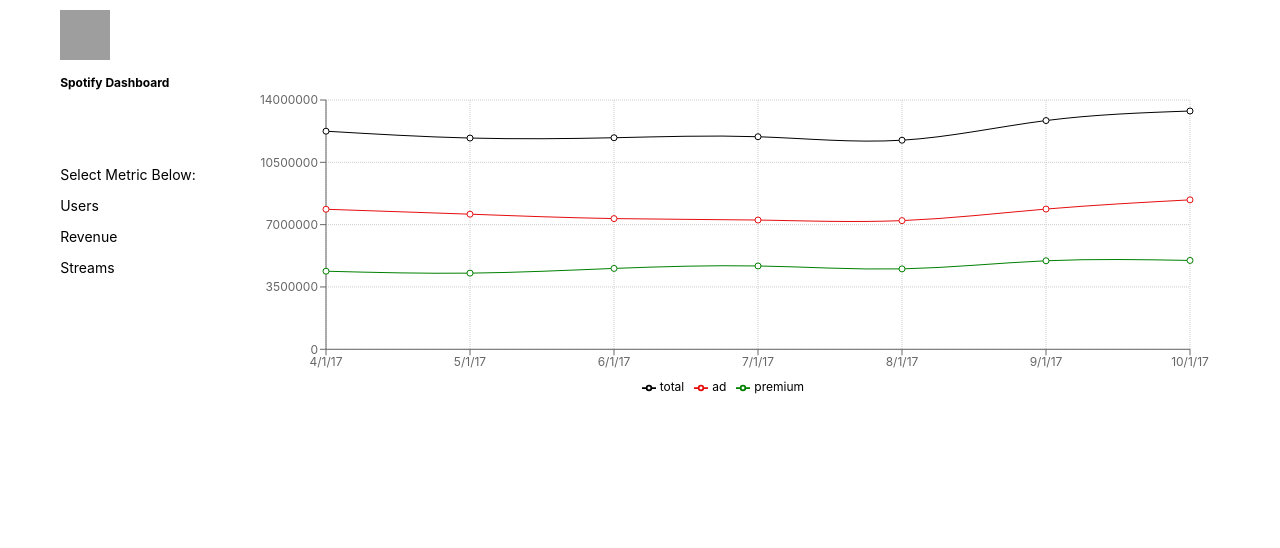
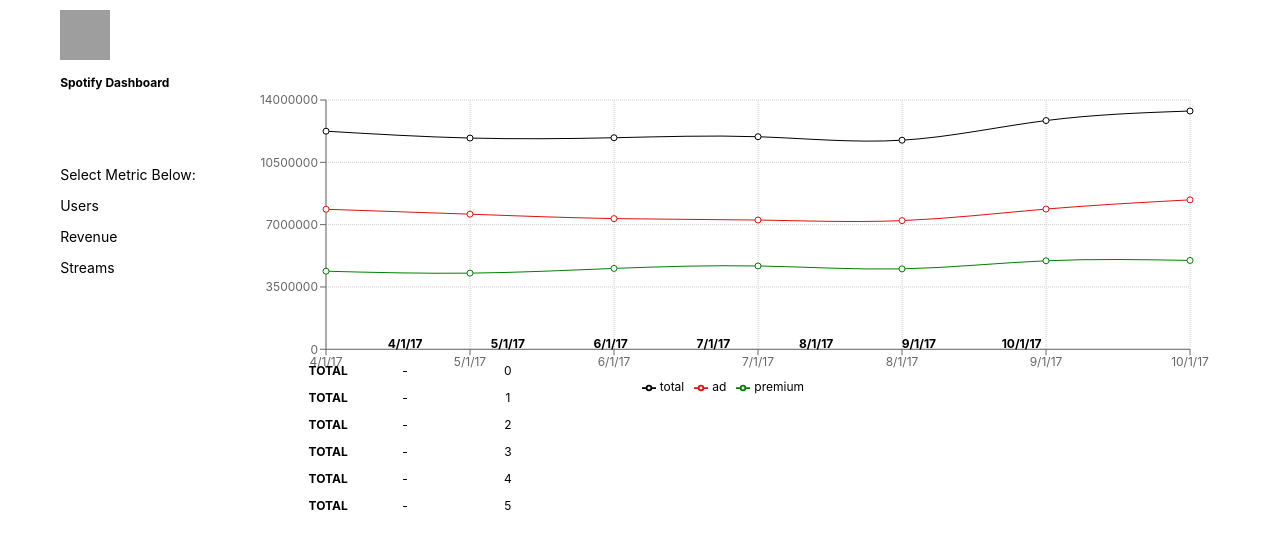
Before and after one commit to ptshn/dashboard, a React (Create React App) app: page / in a window 1280 px wide. Shown: the top 548 px of the page. Built offline with nearby package versions, Linux system fonts and the light colour scheme; grey boxes are pictures that could not be loaded.

Commit message:
add calc for percent to prior month and table to render. table css styling add

```diff
--- a/src/App.css
+++ b/src/App.css
@@ -7,4 +7,25 @@
   justify-content: center;
   /* align-items: center; */
   font-size: 12px;
+  position: relative;
 }
+
+.tableDiv {
+  position: absolute;
+  bottom: -120px;
+  left: 250px;
+}
+
+table {
+  table-layout: fixed;
+  width: 80%;
+}
+
+th, td {
+  text-align: center;
+  padding: 5px;
+}
+
+.tableHeader {
+  text-align: right;
+}
--- a/src/App.js
+++ b/src/App.js
@@ -1,13 +1,11 @@
 import React from 'react';
 import './App.css';
-// import Example from './Example';
 import SpotifyDash from './SpotifyDash';
 
 function App() {
   return (
     <div className="App">
       <SpotifyDash />
-      {/* <Example /> */}
     </div>
   );
 }
--- a/src/SpotifyDash.js
+++ b/src/SpotifyDash.js
@@ -141,12 +141,15 @@
 
         this.handleClick = this.handleClick.bind(this);
         this.pushData = this.pushData.bind(this);
+        this.percentToPriorMonthCalc = this.percentToPriorMonthCalc.bind(this);
     }
 
     componentDidMount() {
         this.setState({
             data: this.state.userArray
         })
+
+        this.percentToPriorMonthCalc(this.state.userArray);
     }
 
     pushData(metric) {
@@ -183,6 +186,21 @@
         }
     }
 
+    percentToPriorMonthCalc(arr) {
+        const calcArray = [];
+
+        for (let i=1; i < arr.length; i++) {
+            let currentTotal = arr[i].total;
+            let prevTotal = arr[i-1].total;
+
+            let calc = ((currentTotal/prevTotal-1) * 100).toFixed(0) + '%';
+            calcArray.push(calc);
+        }
+        this.setState({
+            tableArray: calcArray
+        })
+    }
+
 
     render() {
         const logoStyle = {
@@ -201,6 +219,18 @@
             marginTop: '50px',
             fontSize: '14px'
         }
+
+        const totalTableCalc = this.state.tableArray && this.state.tableArray.map((i, perc) => (
+            <tr key={i}>
+                <th className='tableHeader'>TOTAL</th>
+                <td>-</td>
+                <td>{perc}</td>
+                {/* <td>{perc}</td>
+                <td>{perc}</td>
+                <td>{perc}</td>
+                <td>{perc}</td> */}
+            </tr>
+        ))
 
         return (
             <React.Fragment>
@@ -234,6 +264,46 @@
                         <Line type='natural' dataKey='premium' stroke='#008000' />
                     </LineChart>
                 </ResponsiveContainer>
+
+                <div className='tableDiv'>
+                    <table>
+                        <thead>
+                            <tr>
+                                <th></th>
+                                <th>4/1/17</th>
+                                <th>5/1/17</th>
+                                <th>6/1/17</th>
+                                <th>7/1/17</th>
+                                <th>8/1/17</th>
+                                <th>9/1/17</th>
+                                <th>10/1/17</th>
+                            </tr>
+                        </thead>
+                        <tbody>
+                            {totalTableCalc}
+                            {/* <tr>
+                                <th className='tableHeader'>Ad-Funded</th>
+                                <td>-</td>
+                                <td>50%</td>
+                                <td>50%</td>
+                                <td>50%</td>
+                                <td>50%</td>
+                                <td>50%</td>
+                                <td>50%</td>
+                            </tr>
+                            <tr>
+                                <th className='tableHeader'>Premium</th>
+                                <td>-</td>
+                                <td>50%</td>
+                                <td>50%</td>
+                                <td>50%</td>
+                                <td>50%</td>
+                                <td>50%</td>
+                                <td>50%</td>
+                            </tr> */}
+                        </tbody>
+                    </table>
+                </div>
             </React.Fragment>
         )
     }
```
Also changed, not shown: src/Table.js (added, +18 -0 lines).
